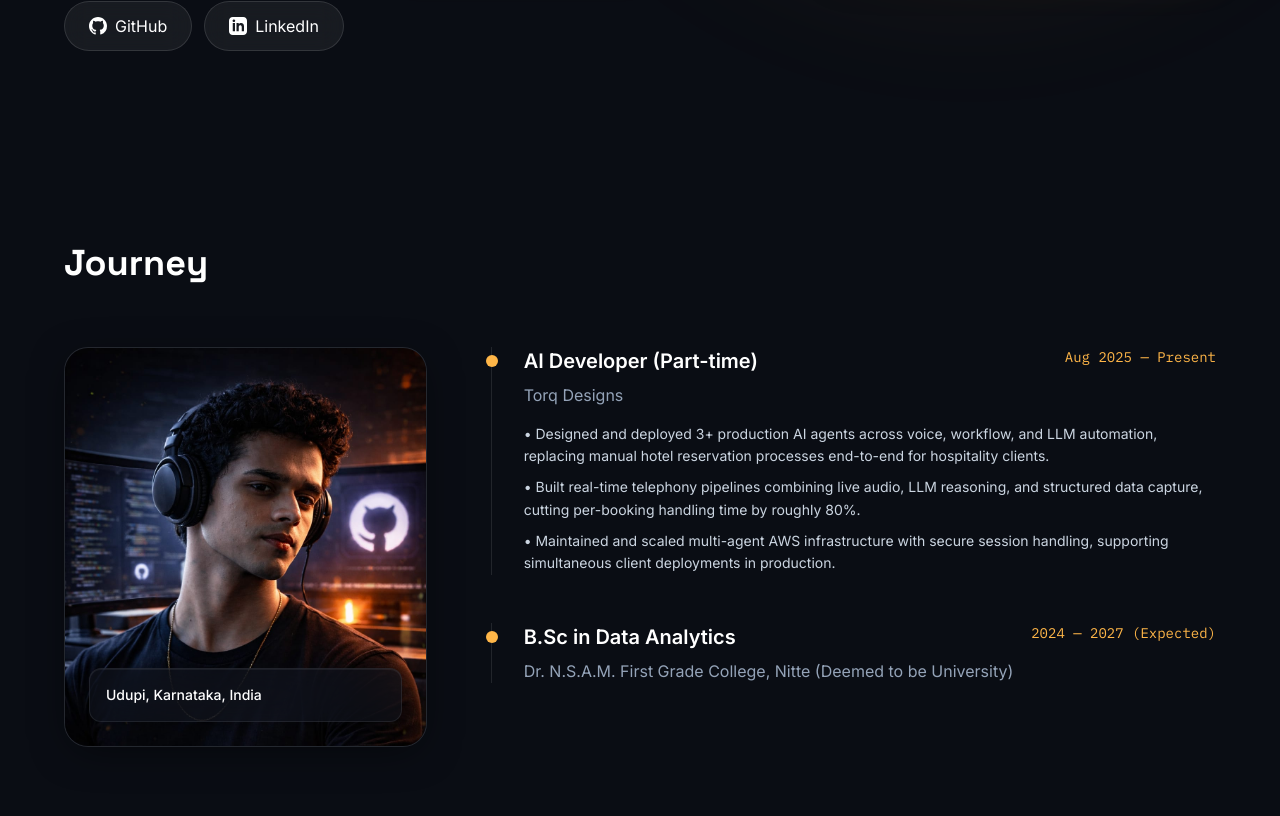
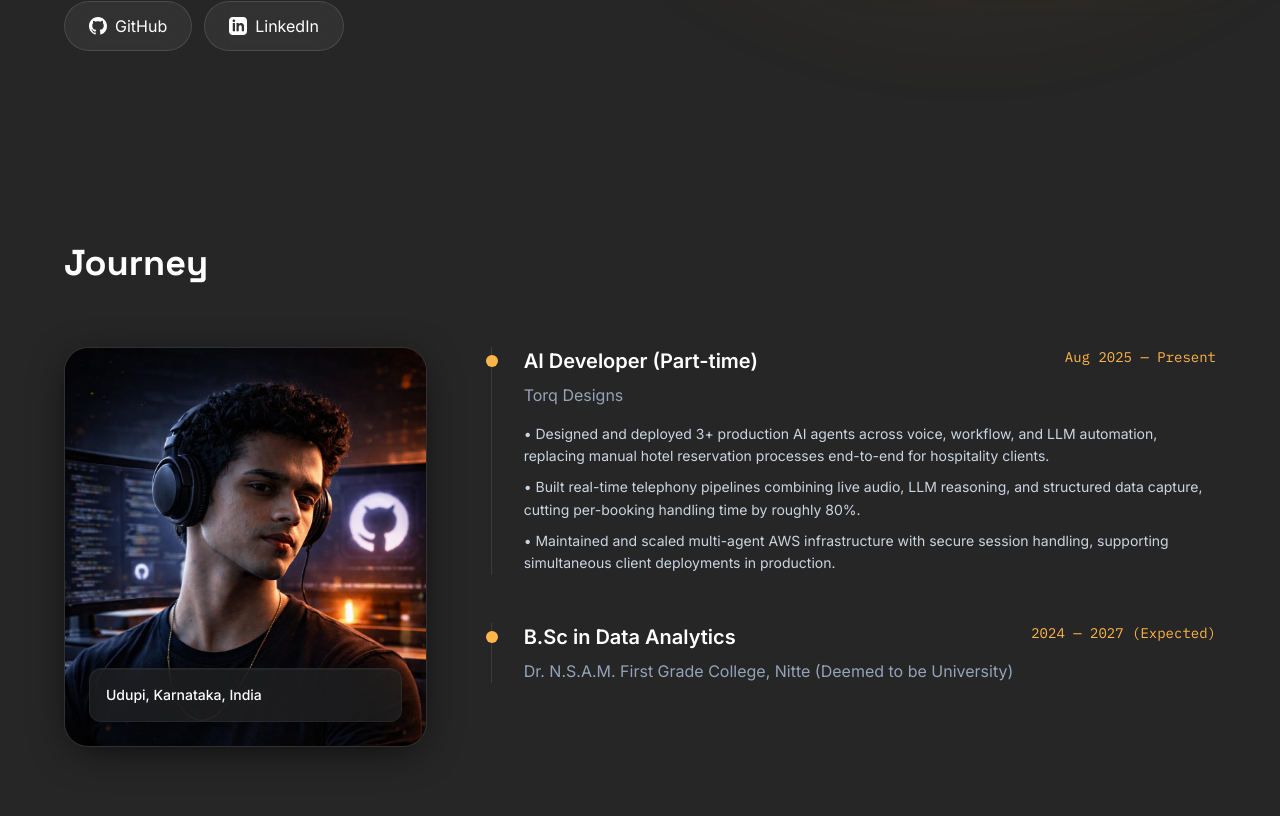
Before and after one commit to MAdityaRao/resume_web, a Next.js app: page / in a window 1280 px wide. Shown: the part 664-1480 px from the top of the page. Built offline with nearby package versions, Linux system fonts and the light colour scheme.

Commit message:
ui chnage

```diff
--- a/app/globals.css
+++ b/app/globals.css
@@ -13,8 +13,8 @@ html {
 }
 
 body {
-  background-color: #0A0D14;
-  color: #F0EDE8;
+  background-color: #262626; /* Charcoal */
+  color: #FFFFFF; /* Brightened for better contrast */
   font-family: 'Inter', sans-serif;
   -webkit-font-smoothing: antialiased;
   overflow-x: hidden;
@@ -49,34 +49,34 @@ body {
 
 /* --- Bold glass system --- */
 .glass {
-  background: rgba(20, 25, 36, 0.45);
+  background: rgba(40, 40, 40, 0.6);
   backdrop-filter: blur(18px);
   -webkit-backdrop-filter: blur(18px);
-  border: 1px solid rgba(255, 255, 255, 0.08);
+  border: 1px solid rgba(255, 255, 255, 0.05);
   box-shadow:
-    inset 0 1px 0 0 rgba(255, 255, 255, 0.06),
-    0 8px 32px -12px rgba(0, 0, 0, 0.5);
+    inset 0 1px 0 0 rgba(255, 255, 255, 0.04),
+    0 8px 32px -12px rgba(0, 0, 0, 0.7);
 }
 
 .glass-strong {
-  background: rgba(15, 19, 28, 0.6);
+  background: rgba(30, 30, 30, 0.7);
   backdrop-filter: blur(24px) saturate(140%);
   -webkit-backdrop-filter: blur(24px) saturate(140%);
-  border: 1px solid rgba(255, 255, 255, 0.1);
+  border: 1px solid rgba(255, 255, 255, 0.08);
   box-shadow:
-    inset 0 1px 0 0 rgba(255, 255, 255, 0.07),
-    0 8px 40px -10px rgba(0, 0, 0, 0.6);
+    inset 0 1px 0 0 rgba(255, 255, 255, 0.05),
+    0 8px 40px -10px rgba(0, 0, 0, 0.8);
 }
 
 .glass-hover {
   transition: border-color 0.35s ease, box-shadow 0.35s ease, transform 0.35s ease, background 0.35s ease;
 }
 .glass-hover:hover {
-  border-color: rgba(255, 182, 72, 0.35);
+  border-color: rgba(192, 92, 67, 0.5); /* Terracotta */
   box-shadow:
     inset 0 1px 0 0 rgba(255, 255, 255, 0.08),
-    0 0 40px -8px rgba(255, 182, 72, 0.25),
-    0 16px 40px -12px rgba(0, 0, 0, 0.6);
+    0 0 40px -8px rgba(192, 92, 67, 0.3),
+    0 16px 40px -12px rgba(0, 0, 0, 0.8);
   transform: translateY(-4px);
 }
 
@@ -117,9 +117,9 @@ body {
 
 /* Scroll bar */
 ::-webkit-scrollbar { width: 6px; }
-::-webkit-scrollbar-track { background: #0A0D14; }
-::-webkit-scrollbar-thumb { background: #232A38; border-radius: 3px; }
-::-webkit-scrollbar-thumb:hover { background: #FFB648; }
+::-webkit-scrollbar-track { background: #262626; }
+::-webkit-scrollbar-thumb { background: #505050; border-radius: 3px; }
+::-webkit-scrollbar-thumb:hover { background: #C05C43; }
 
 @media (prefers-reduced-motion: reduce) {
   .reveal { opacity: 1; transform: none; transition: none; }
--- a/tailwind.config.ts
+++ b/tailwind.config.ts
@@ -8,16 +8,16 @@ const config: Config = {
   theme: {
     extend: {
       colors: {
-        bg: "#0A0D14",
-        elevated: "#10141D",
-        panel: "#141924",
-        border: "#232A38",
+        bg: "#262626", // Charcoal
+        elevated: "#333333",
+        panel: "#404040",
+        border: "#505050",
         ink: "#F2F5F8",
-        muted: "#8D98A8",
-        faint: "#5B6577",
-        violet: {
-          DEFAULT: "#7C6CFF",
-          light: "#9D8EFF",
+        muted: "#A0A0A0",
+        faint: "#707070",
+        terracotta: {
+          DEFAULT: "#C05C43",
+          light: "#D87A60",
         },
         cyan: {
           DEFAULT: "#2BC8EC",
```
